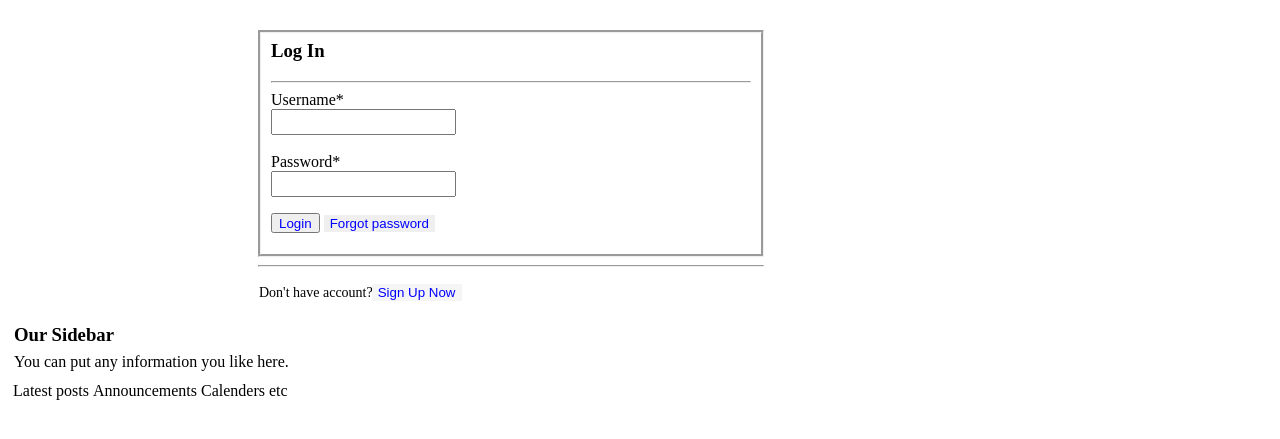
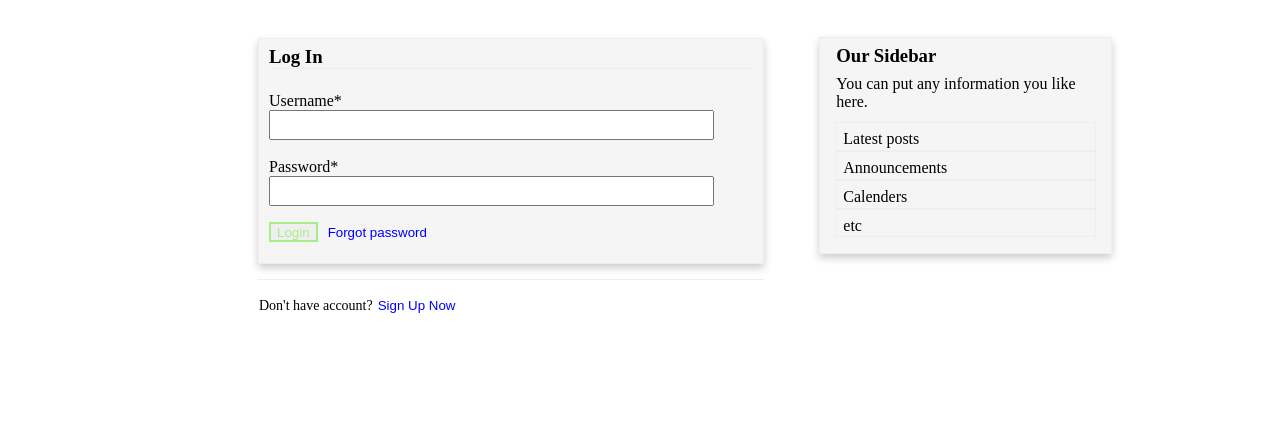
Before and after one commit to Lateo16/blogsite, a Django app: page / in a window 1280 px wide. Shown: the part 50-489 px from the top of the page. Run offline with Django 3.2, Linux system fonts and the light colour scheme.

Commit message:
added style sheets for the various pages

```diff
--- a/static/css/login.css
+++ b/static/css/login.css
@@ -1,37 +1,49 @@
-.login-section {
+.login-page, .signup-page {
+    width: 100%;
+}
+
+.login-section, .signup-section {
     width: 40%;
     margin-left: 240px;
     margin-top:70px;
     padding:10px;
+    float: left;
 }
 
-.login-info {
-    border: groove;
+.login-info, .signup-info {
+    border: 1px solid #eeeeee;
     padding:5px 10px;
     /*filter: drop-shadow(2px 2px 5px grey);*/
-    box-shadow: 1px 1px 1px white;
-    background-color: white;
-}
-
-#loginBtn {
-    color: blue;
-}
-
-#signupBtn {
-    margin-left:-5px;
+    box-shadow: 0 4px 8px 0 rgba(0,0,0,0.2);
     background-color: whitesmoke;
 }
 
-#forgetBtn, #signupBtn {
+/*Style for both the sign up and login buttons*/
+#loginBtn, #signup-btn {
+    color: #a8ee88;
+    border: 2px solid #a8ee88;
+}
+
+/*Style when user has an account when at the sign up page and
+  also style of button for sign up at the login page*/
+#signupBtn, #signinBtn {
+    margin-left:-5px;
+    background-color: white;
     color:blue;
     border: none;
+}
+
+#forgetBtn {
+    color:blue;
+    border: none;
+    background-color: whitesmoke;
 }
 
 li {
     display: inline;
 }
 
-.no-account {
+.no-account, .have-account {
     font-size: 14px;
     margin-left:-39px;
 }
@@ -39,3 +51,53 @@ li {
 input {
     height: 20px;
 }
+
+#sidebar {
+    width: 23%;
+    border:  1px solid #eeeeee;
+    box-shadow: 0 4px 8px 0 rgba(0,0,0,0.2);
+    background-color: whitesmoke;
+    float: right;
+    margin-top:79px;
+    margin-right: 160px;
+    font-weight: 100;
+}
+
+.sidebar-content {
+    padding: 10px;
+}
+
+li.latest-posts, li.announcements, li.calendars {
+    display: list-item;
+    border:1px solid #eeeeee;
+    padding:7px;
+    height: 13px;
+}
+
+
+li.etc{
+    display: list-item;
+    border:1px solid #eeeeee;
+    padding:7px;
+    margin-bottom:-10px;
+    height: 12px;
+}
+
+.top-hr {
+    margin: -19px 0 23px 0;
+    height: 1px;
+    border: none;
+    background-color: #eee
+}
+
+.bottom-hr {
+    margin: 15px 0 0 0;
+    height: 1px;
+    border: none;
+    background-color: #eee;
+}
+
+input[type=text], input[type=email] {
+    width: 90%;
+    padding: 3px;
+}
--- a/static/css/navbar.css
+++ b/static/css/navbar.css
@@ -10,7 +10,7 @@ nav {
 
 
  nav li {
-    display: inline;
+    /*display: inline;*/
     padding:1px;
     margin-bottom:5px;
 }
--- /dev/null
+++ b/static/css/profile.css
@@ -0,0 +1,82 @@
+.profile-page {
+    width: 100%;
+}
+
+.profile-info {
+    width: 40%;
+    margin-left: 240px;
+    margin-top:78px;
+    float: left;
+    box-shadow: 0 4px 8px 0 rgba(0,0,0,0.2);
+    background-color: whitesmoke;
+    border: 1px solid #eeeeee;
+    padding:5px 10px;
+}
+
+#sidebar {
+    width: 23%;
+    border:  1px solid #eeeeee;
+    box-shadow: 0 4px 8px 0 rgba(0,0,0,0.2);
+    background-color: whitesmoke;
+    float: right;
+    margin-top:75px;
+    margin-right: 160px;
+    font-weight: 100;
+}
+
+.sidebar-content {
+    padding: 10px;
+}
+
+li.latest-posts, li.calendars, li.announcements {
+    display: list-item;
+    border:1px solid #eeeeee;
+    padding:7px;
+    height: 13px;
+}
+
+li.etc{
+    display: list-item;
+    border:1px solid #eeeeee;
+    padding:7px;
+    margin-bottom:-10px;
+    height: 12px;
+}
+
+/*.name_img_section {*/
+/*    height: 15px;*/
+/*}*/
+
+.name_email_section {
+    float: right;
+    margin: -10px 280px 0 0;
+}
+
+.user-email {
+    margin-top: -18px;
+    font-weight: lighter;
+}
+
+.profile-img {
+    width: 18%;
+    border-radius: 50%;
+    height: 550%;
+    float: left;
+}
+
+input[type=text], input[type=email] {
+    width: 90%;
+    padding: 3px;
+}
+
+#user-name, #user-email {
+    font-size: 14px;
+}
+
+#update-btn {
+    border: 2px solid;
+}
+
+#choose-img {
+    border: 2px groove;
+}
```
